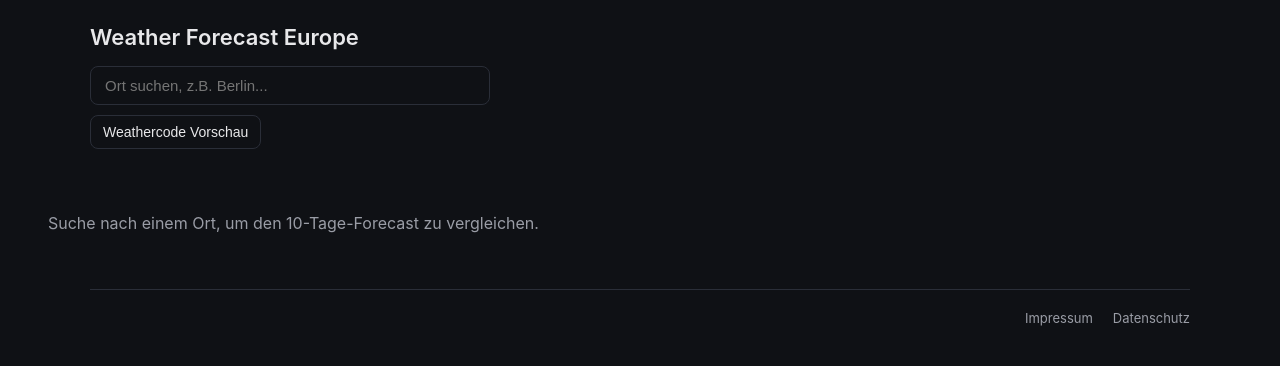
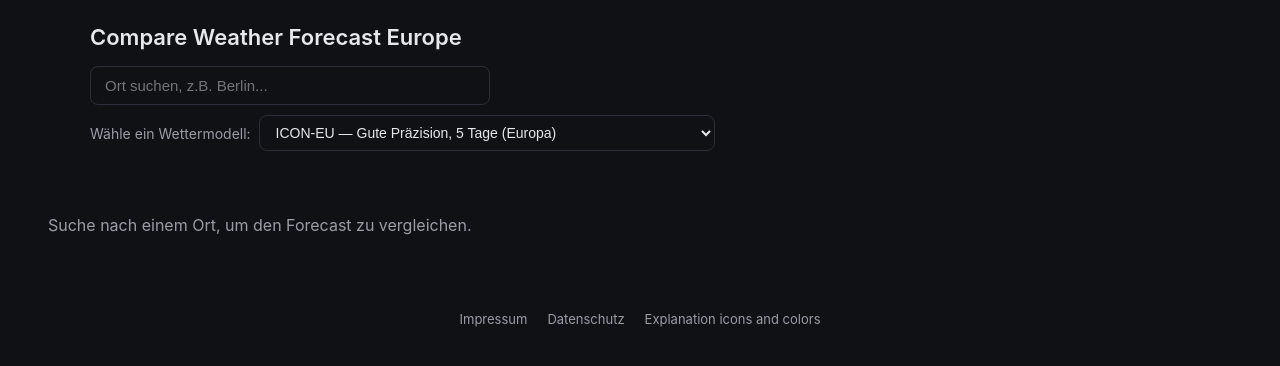
Before and after one commit to trett1004/weather-compare, a React (Vite) app: page / in a window 1280 px wide. Shown: the top 366 px of the page. Built offline with nearby package versions, Linux system fonts and the light colour scheme.

Commit message:
feat: add weather model selection and m/s wind unit (#3)

```diff
--- a/src/App.jsx
+++ b/src/App.jsx
@@ -1,5 +1,9 @@
 import { useEffect, useState } from "react";
-import { MAX_LOCATIONS, MOCK_WEATHER_LOCATION } from "./constants";
+import {
+  DEFAULT_WEATHER_MODEL,
+  MAX_LOCATIONS,
+  MOCK_WEATHER_LOCATION,
+} from "./constants";
 import { LocationList } from "./components/LocationList";
 import { SearchSection } from "./components/SearchSection";
 import { getSavedLocations, saveLocations } from "./services/locationStorage";
@@ -7,6 +11,16 @@ import { getSavedLocations, saveLocations } from "./services/locationStorage";
 export default function App() {
   const [locations, setLocations] = useState(() => getSavedLocations());
   const [hint, setHint] = useState("");
+  const [weatherModel, setWeatherModel] = useState(DEFAULT_WEATHER_MODEL);
+  const [windUnit, setWindUnit] = useState(
+    () => localStorage.getItem("windUnit") || "ms",
+  );
+
+  function handleWindUnitToggle() {
+    const next = windUnit === "ms" ? "kn" : "ms";
+    setWindUnit(next);
+    localStorage.setItem("windUnit", next);
+  }
 
   useEffect(() => {
     saveLocations(locations);
@@ -52,16 +66,27 @@ export default function App() {
     <>
       <SearchSection
         onAddLocation={handleAddLocation}
-        onAddPreview={() => handleAddLocation(MOCK_WEATHER_LOCATION)}
         hint={hint}
+        weatherModel={weatherModel}
+        onModelChange={setWeatherModel}
       />
       <LocationList
         locations={locations}
         onRemoveLocation={handleRemoveLocation}
+        weatherModel={weatherModel}
+        windUnit={windUnit}
+        onWindUnitToggle={handleWindUnitToggle}
       />
       <footer className="site-footer">
         <a href="/impressum">Impressum</a>
         <a href="/datenschutz">Datenschutz</a>
+        <button
+          className="footer-link-btn"
+          type="button"
+          onClick={() => handleAddLocation(MOCK_WEATHER_LOCATION)}
+        >
+          Explanation icons and colors
+        </button>
       </footer>
     </>
   );
--- a/src/components/ForecastTable.jsx
+++ b/src/components/ForecastTable.jsx
@@ -82,26 +82,26 @@ function getWindSpeedColor(value) {
   //   return "#b8e7ff";
   // }
 
-  if (value <= 10) {
+  if (value <= 8) {
     return "#43d8df";
   }
+  //if (value <= 13) {
+  //return "#b8df3f";
+  //}
+
   if (value <= 13) {
-    return "#b8df3f";
-  }
-
-  if (value <= 17) {
     return "#68d34f";
   }
 
-  if (value <= 20) {
+  if (value <= 19) {
     return "#f0d13b";
   }
 
-  if (value <= 24) {
+  if (value <= 25) {
     return "#f4a13a";
   }
 
-  if (value <= 28) {
+  if (value <= 31) {
     return "#eb6648";
   }
 
@@ -132,7 +132,15 @@ function isDaytime(time, daily) {
   return time >= daily.sunrise[dayIndex] && time < daily.sunset[dayIndex];
 }
 
-export function ForecastTable({ hourly, daily }) {
+export function ForecastTable({
+  hourly,
+  daily,
+  windUnit = "ms",
+  onWindUnitToggle,
+}) {
+  const toDisplay = (kn) =>
+    windUnit === "ms" ? (kn * 0.514444).toFixed(0) : kn.toFixed(0);
+  const unitLabel = windUnit === "ms" ? "m/s" : "kn";
   const columns = sampleForecastColumns(hourly);
   const dayGroups = groupColumnsByDay(columns);
   // drag-to-scroll refs/state
@@ -222,7 +230,7 @@ export function ForecastTable({ hourly, daily }) {
   return (
     <div
       ref={wrapRef}
-      className={`forecast-table-wrap full-bleed ${isDragging ? "dragging" : ""}`}
+      className={`forecast-table-wrap ${isDragging ? "dragging" : ""}`}
       onMouseDown={handleMouseDown}
       onMouseMove={handleMouseMove}
       onMouseUp={handleMouseUp}
@@ -331,7 +339,13 @@ export function ForecastTable({ hourly, daily }) {
             ))}
           </tr>
           <tr className="row-wind">
-            <th className="row-label">Wind [kn]</th>
+            <th
+              className="row-label row-label-toggle"
+              onClick={onWindUnitToggle}
+              title="Einheit wechseln"
+            >
+              Wind [{unitLabel}]
+            </th>
             {columns.map((column) => (
               <td key={`${column.time}-wind`}>
                 {hasMetricValue(column.windSpeed) ? (
@@ -341,7 +355,7 @@ export function ForecastTable({ hourly, daily }) {
                       backgroundColor: getWindSpeedColor(column.windSpeed),
                     }}
                   >
-                    {formatMetric(column.windSpeed, "", 0)}
+                    {toDisplay(column.windSpeed)}
                   </span>
                 ) : (
                   <span className="plain-metric">-</span>
@@ -350,7 +364,13 @@ export function ForecastTable({ hourly, daily }) {
             ))}
           </tr>
           <tr className="row-gusts">
-            <th className="row-label">Böen [kn]</th>
+            <th
+              className="row-label row-label-toggle"
+              onClick={onWindUnitToggle}
+              title="Einheit wechseln"
+            >
+              Böen [{unitLabel}]
+            </th>
             {columns.map((column) => (
               <td key={`${column.time}-gusts`}>
                 {hasMetricValue(column.windGust) ? (
@@ -360,7 +380,7 @@ export function ForecastTable({ hourly, daily }) {
                       backgroundColor: getWindSpeedColor(column.windGust),
                     }}
                   >
-                    {formatMetric(column.windGust, "", 0)}
+                    {toDisplay(column.windGust)}
                   </span>
                 ) : (
                   <span className="plain-metric">-</span>
--- a/src/components/LocationList.jsx
+++ b/src/components/LocationList.jsx
@@ -1,10 +1,16 @@
 import { LocationCard } from "./LocationCard";
 
-export function LocationList({ locations, onRemoveLocation }) {
+export function LocationList({
+  locations,
+  onRemoveLocation,
+  weatherModel,
+  windUnit,
+  onWindUnitToggle,
+}) {
   if (locations.length === 0) {
     return (
       <main className="locations-container empty-state">
-        <p>Suche nach einem Ort, um den 10-Tage-Forecast zu vergleichen.</p>
+        <p>Suche nach einem Ort, um den Forecast zu vergleichen.</p>
       </main>
     );
   }
@@ -16,6 +22,9 @@ export function LocationList({ locations, onRemoveLocation }) {
           key={location.id}
           location={location}
           onRemove={onRemoveLocation}
+          weatherModel={weatherModel}
+          windUnit={windUnit}
+          onWindUnitToggle={onWindUnitToggle}
         />
       ))}
     </main>
--- a/src/components/SearchSection.jsx
+++ b/src/components/SearchSection.jsx
@@ -2,8 +2,14 @@ import { useEffect, useRef, useState } from "react";
 import { searchLocations } from "../services/weatherApi";
 import { useDebouncedValue } from "../hooks/useDebouncedValue";
 import { SearchResults } from "./SearchResults";
+import { WEATHER_MODELS } from "../constants";
 
-export function SearchSection({ onAddLocation, onAddPreview, hint }) {
+export function SearchSection({
+  onAddLocation,
+  hint,
+  weatherModel,
+  onModelChange,
+}) {
   const [query, setQuery] = useState("");
   const [results, setResults] = useState([]);
   const [isOpen, setIsOpen] = useState(false);
@@ -66,7 +72,7 @@ export function SearchSection({ onAddLocation, onAddPreview, hint }) {
 
   return (
     <header className="page-header">
-      <h1>Weather Forecast Europe</h1>
+      <h1>Compare Weather Forecast Europe</h1>
       <div className="search-wrap" ref={wrapperRef}>
         <input
           id="search-input"
@@ -87,9 +93,23 @@ export function SearchSection({ onAddLocation, onAddPreview, hint }) {
           onSelect={handleSelect}
         />
       </div>
-      <button className="preview-button" type="button" onClick={onAddPreview}>
-        Weathercode Vorschau
-      </button>
+      <div className="model-select-wrap">
+        <label htmlFor="model-select" className="model-select-label">
+          Wähle ein Wettermodell:
+        </label>
+        <select
+          id="model-select"
+          className="model-select"
+          value={weatherModel}
+          onChange={(event) => onModelChange(event.target.value)}
+        >
+          {Object.entries(WEATHER_MODELS).map(([id, { label }]) => (
+            <option key={id} value={id}>
+              {label}
+            </option>
+          ))}
+        </select>
+      </div>
       <p className="hint">{hint}</p>
     </header>
   );
--- a/src/constants.js
+++ b/src/constants.js
@@ -43,10 +43,21 @@ import thunderstormsExtremeNightHailIcon from "@meteocons/svg-static/fill/thunde
 
 export const GEOCODE_URL = "https://geocoding-api.open-meteo.com/v1/search";
 export const FORECAST_URL = "https://api.open-meteo.com/v1/forecast";
-// Default model to request from Open-Meteo. Change to another supported model
-// (e.g. "gfs", "icon") if desired. Use the documented ECMWF identifier
-// `ecmwf_ifs` to request ECMWF IFS data (see Open-Meteo ECMWF docs).
-export const DEFAULT_WEATHER_MODEL = "ecmwf_ifs";
+export const WEATHER_MODELS = {
+  icon_d2: {
+    label: "ICON-D2 — Höchste Präzision, 2 Tage (Deutschland + Nachbarn)",
+    forecastDays: 2,
+  },
+  icon_eu: {
+    label: "ICON-EU — Gute Präzision, 5 Tage (Europa)",
+    forecastDays: 5,
+  },
+  icon_global: {
+    label: "ICON Global — Moderate Präzision, 7 Tage (Weltweit)",
+    forecastDays: 7,
+  },
+};
+export const DEFAULT_WEATHER_MODEL = "icon_eu";
 export const MAX_LOCATIONS = 10;
 export const STORAGE_KEY = "savedLocations";
 export const MOCK_WEATHER_LOCATION = {
--- a/src/services/weatherApi.js
+++ b/src/services/weatherApi.js
@@ -4,6 +4,7 @@ import {
   MOCK_WEATHER_LOCATION,
   WEATHER_ICONS,
   DEFAULT_WEATHER_MODEL,
+  WEATHER_MODELS,
 } from "../constants";
 
 const PREVIEW_WEATHER_CODES = Object.keys(WEATHER_ICONS).map(Number);
@@ -101,10 +102,12 @@ export async function searchLocations(query) {
   }));
 }
 
-export async function fetchForecast(lat, lon) {
+export async function fetchForecast(lat, lon, model = DEFAULT_WEATHER_MODEL) {
   if (lat === MOCK_WEATHER_LOCATION.lat && lon === MOCK_WEATHER_LOCATION.lon) {
     return buildMockForecast();
   }
+
+  const forecastDays = WEATHER_MODELS[model]?.forecastDays ?? 5;
 
   const params = new URLSearchParams({
     latitude: lat,
@@ -114,8 +117,8 @@ export async function fetchForecast(lat, lon) {
     daily: "sunrise,sunset",
     wind_speed_unit: "kn",
     timezone: "auto",
-    forecast_days: "7",
-    models: DEFAULT_WEATHER_MODEL,
+    forecast_days: String(forecastDays),
+    models: model,
   });
 
   const response = await fetch(`${FORECAST_URL}?${params.toString()}`);
--- a/style.css
+++ b/style.css
@@ -110,6 +110,32 @@ h1 {
 }
 
 .preview-button:hover {
+  border-color: var(--accent);
+}
+
+.model-select-wrap {
+  display: flex;
+  align-items: center;
+  gap: 8px;
+}
+
+.model-select-label {
+  font-size: 14px;
+  color: var(--text-dim);
+  white-space: nowrap;
+}
+
+.model-select {
+  padding: 8px 12px;
+  border: 1px solid var(--border);
+  border-radius: 8px;
+  background: var(--card-bg);
+  color: var(--text);
+  font-size: 14px;
+  cursor: pointer;
+}
+
+.model-select:hover {
   border-color: var(--accent);
 }
 
@@ -288,9 +314,10 @@ h1 {
   border-radius: 12px; /* keep card corners visually consistent */
 }
 
-/* Full-bleed: span the full viewport width */
+/* Full-bleed: span the full viewport width, shrink when content is narrower */
 .forecast-table-wrap.full-bleed {
-  width: 100vw;
+  width: max-content;
+  max-width: 100vw;
   margin-left: calc(50% - 50vw);
   margin-right: calc(50% - 50vw);
   border-radius: 0;
@@ -432,6 +459,15 @@ h1 {
   font-weight: 600;
 }
 
+.row-label-toggle {
+  cursor: pointer;
+  user-select: none;
+}
+
+.row-label-toggle:hover {
+  color: var(--accent);
+}
+
 /* Force a smaller sticky first column when using fixed table layout */
 .forecast-table.fill th.row-label-header,
 .forecast-table.fill th.row-label,
@@ -455,7 +491,17 @@ h1 {
 }
 
 .row-gusts td {
-  font-size: px;
+  font-size: 11px;
+}
+
+.row-gusts .metric-badge {
+  padding: 3px 4px;
+  font-size: 10px;
+}
+
+.row-gusts .plain-metric {
+  min-height: 14px;
+  font-size: 9px;
 }
 
 .weather-icon {
@@ -603,22 +649,41 @@ h1 {
   }
 }
 
+.card-content {
+  width: max-content;
+  max-width: 100vw;
+  padding: 16px 16px 0;
+}
+
+.card-content .card-header {
+  padding-bottom: 12px;
+}
+
 .site-footer {
   max-width: 1100px;
   margin: 40px auto 0;
   padding: 20px 0 24px;
-  border-top: 1px solid var(--border);
   display: flex;
   gap: 20px;
-  justify-content: flex-end;
+  justify-content: center;
 }
 
-.site-footer a {
+.site-footer a,
+.footer-link-btn {
   color: var(--text-dim);
   text-decoration: none;
   font-size: 13px;
 }
 
-.site-footer a:hover {
+.footer-link-btn {
+  background: none;
+  border: none;
+  padding: 0;
+  cursor: pointer;
+  font-family: inherit;
+}
+
+.site-footer a:hover,
+.footer-link-btn:hover {
   color: var(--text);
 }
```
Also changed, not shown: src/components/LocationCard.jsx (+17 -3 lines).
